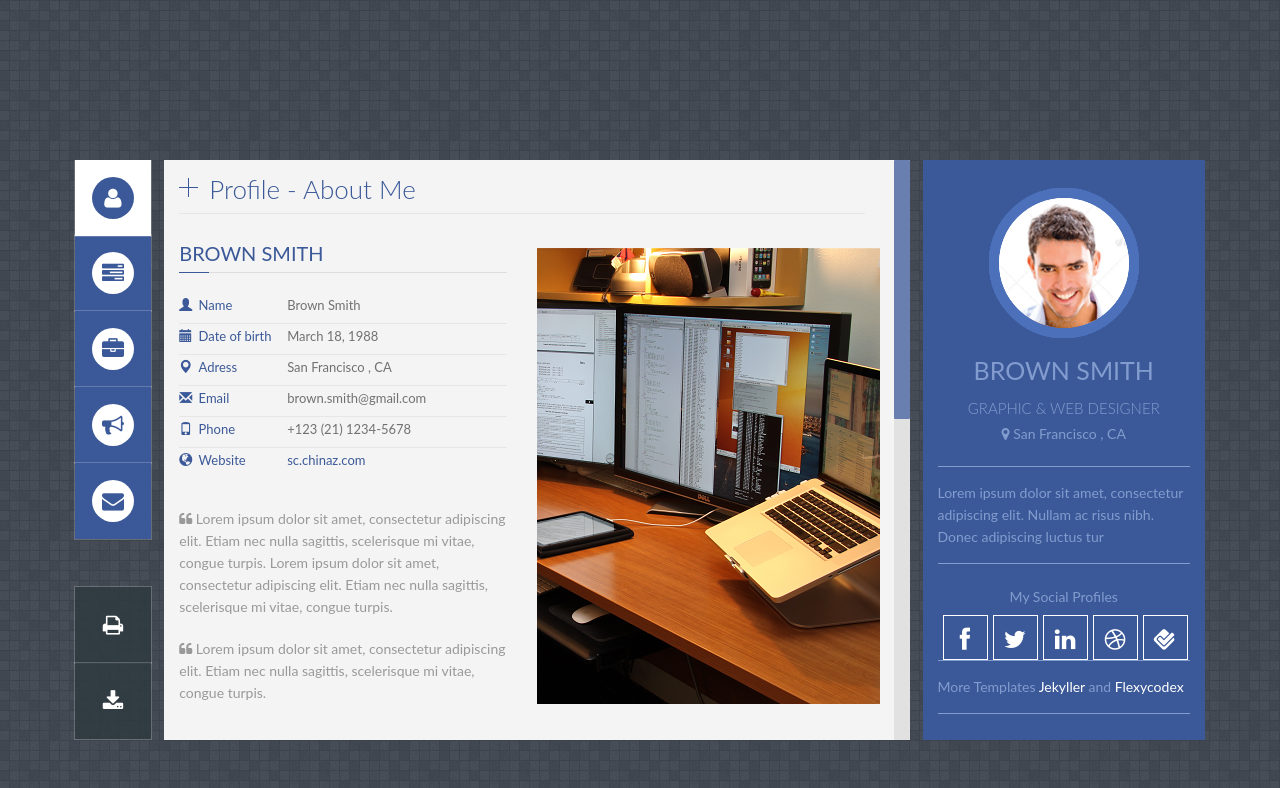
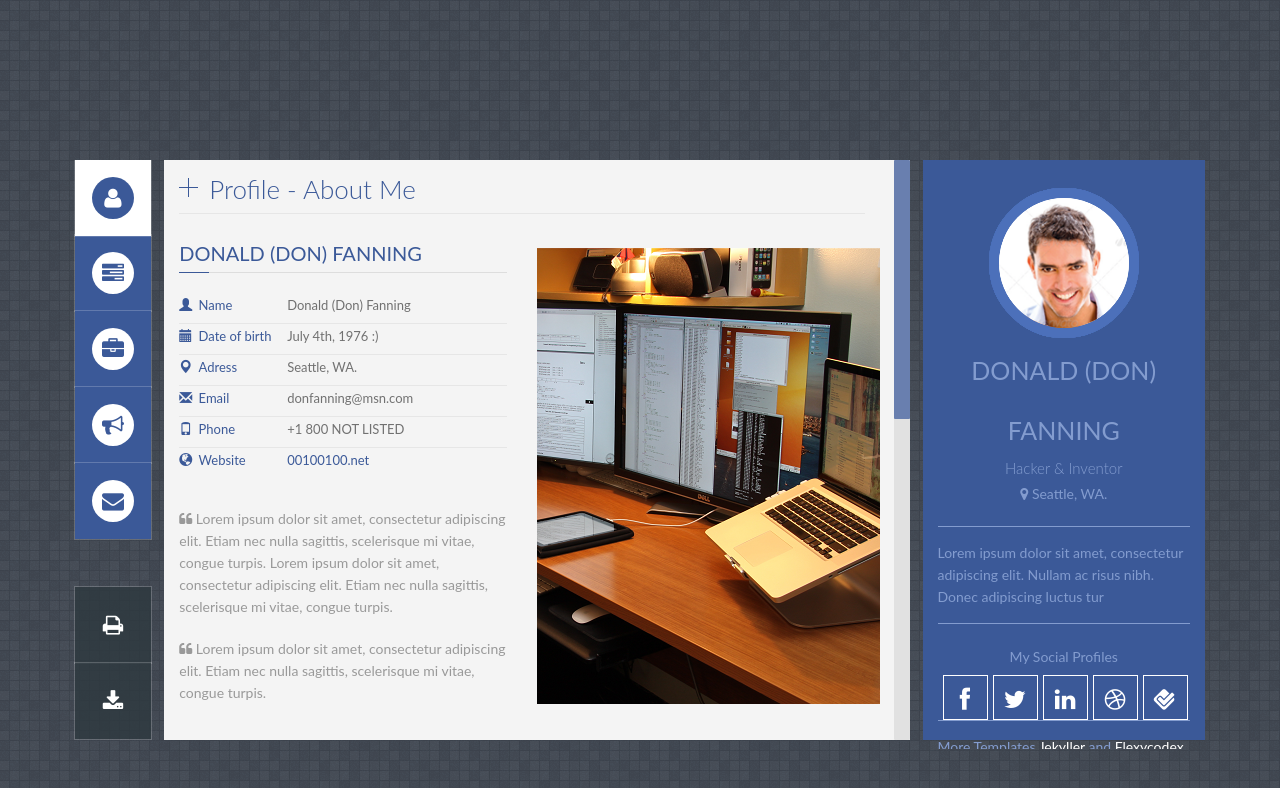
Before and after one commit to donfanning/donfanning.github.io, a Jekyll site: the page built from index.html, in a window 1280 px wide. Shown: the top 788 px of the page. Built offline with Jekyll 4.4.1, drawn with Linux system fonts in a browser that asks for light colours; some web fonts are replaced.

Commit message:
template first customize

```diff
--- a/_config.yml
+++ b/_config.yml
@@ -1,22 +1,20 @@
 
 title: My Resume
-url: 'http://junlulocky.com'
-baseurl: '/PanelCV' #change it according to your repository name
+url: 'https://00100100.net'
+baseurl: '/' #change it according to your repository name
 
 
 
 # Profile information
-yourname: Brown Smith  ## put your name
-title: 'GRAPHIC &amp; WEB DESIGNER'  ## your title
-location: San Francisco , CA
+yourname: Donald (Don) Fanning  ## put your name
+title: 'Hacker & Inventor'  ## your title
+location: Seattle, WA.
 
 
 ## Social Profiles
-facebook: http://www.facebook.com  ## your facebook account url
-twitter: http://www.twitter.com  ## your twitter account url
-linkedin: http://www.linkedin.com  ## your linkedin account url
-dribbble: http://www.dribble.com  ## you dribbble account url
-foursquare: http://www.foursquare.com  ## your foursquare account url
+facebook: http://www.facebook.com/donfanning  ## your facebook account url
+twitter: http://www.twitter.com/don_fanning  ## your twitter account url
+linkedin: http://www.linkedin.com/donfanning  ## your linkedin account url
 
 
 
--- a/_includes/contact.html
+++ b/_includes/contact.html
@@ -22,13 +22,14 @@
                     </div>
 
                     <ul>
-                        <li><span class="span-info"><i class="glyphicon glyphicon-map-marker"></i> Adress:</span> San Francisco , CA.<br /><br /></li>
-                        <li><span class="span-info"><i class="glyphicon glyphicon-envelope"></i> Email:</span> brown.smith@gmail.com</li>
-                        <li><span class="span-info"><i class="glyphicon glyphicon-phone"></i> Phone:</span> +123 456 789 111</li>
-                        <li><span class="span-info"><i class="glyphicon glyphicon-globe"></i> Website:</span> www.brown-smith.com</li>
-                        <li><span class="span-info"><i class="glyphicon glyphicon-comment"></i> Skype:</span> brown-smith-skype</li>
-                        <li><span class="span-info"><i class="glyphicon glyphicon-thumbs-up"></i> G. Drive:</span> brown-s-gm@gmail.com</li>
-                        <li><span class="span-info"><i class="glyphicon glyphicon-unchecked"></i> Skydrive:</span> brown-s-sk@hotmail.com</li>
+                        <li><span class="span-info"><i class="glyphicon glyphicon-map-marker"></i> Adress:</span> Seattle, WA.<br /><br /></li>
+                        <li><span class="span-info"><i class="glyphicon glyphicon-envelope"></i> Email:</span> donfanning@msn.com</li>
+                        <li><span class="span-info"><i class="glyphicon glyphicon-envelope"></i> Email:</span> don@00100100.net</li>
+                        <li><span class="span-info"><i class="glyphicon glyphicon-phone"></i> Phone:</span> +1 800 NOT LISTED</li>
+                        <li><span class="span-info"><i class="glyphicon glyphicon-globe"></i> Website:</span> 00100100.net</li>
+                        <li><span class="span-info"><i class="glyphicon glyphicon-comment"></i> Skype:</span> donfanning@msn.com</li>
+                        <li><span class="span-info"><i class="glyphicon glyphicon-thumbs-up"></i> G. Drive:</span> don@00100100.net</li>
+                        <li><span class="span-info"><i class="glyphicon glyphicon-unchecked"></i> Skydrive:</span> donfanning@msn.com</li>
                     </ul>
                 </div>
                 <!-- /Contact Info -->
@@ -47,8 +48,6 @@
                         <a href="#"><i class="fa fa-facebook"></i></a>
                         <a href="#"><i class="fa fa-twitter"></i></a>
                         <a href="#"><i class="fa fa-linkedin"></i></a>
-                        <a href="#"><i class="fa fa fa-dribbble"></i></a>
-                        <a href="#"><i class="fa fa-foursquare"></i></a>
                         <div class="clear"></div>
                     </div>
 
--- a/_includes/profile.html
+++ b/_includes/profile.html
@@ -8,7 +8,7 @@
 
         <!--About me-->
         <div class="title_content">
-            <div class="text_content">brown smith</div>
+            <div class="text_content">Donald (Don) Fanning</div>
             <div class="clear"></div>
         </div>
 
@@ -17,42 +17,42 @@
             <li>
                 <i class="glyphicon glyphicon-user"></i>
                 <label>Name</label>
-                <span class="value">Brown Smith</span>
+                <span class="value">Donald (Don) Fanning</span>
                 <div class="clear"></div>
             </li>
 
             <li>
                 <i class="glyphicon glyphicon-calendar"></i>
                 <label>Date of birth</label>
-                <span class="value">March 18, 1988</span>
+                <span class="value">July 4th, 1976 :)</span>
                 <div class="clear"></div>
             </li>
 
             <li>
                 <i class="glyphicon glyphicon-map-marker"></i>
                 <label>Adress</label>
-                <span class="value">San Francisco , CA</span>
+                <span class="value">Seattle, WA.</span>
                 <div class="clear"></div>
             </li>
 
             <li>
                 <i class="glyphicon glyphicon-envelope"></i>
                 <label>Email</label>
-                <span class="value">brown.smith@gmail.com</span>
+                <span class="value">donfanning@msn.com</span>
                 <div class="clear"></div>
             </li>
 
             <li>
                 <i class="glyphicon glyphicon-phone"></i>
                 <label>Phone</label>
-                <span class="value">+123 (21) 1234-5678</span>
+                <span class="value">+1 800 NOT LISTED</span>
                 <div class="clear"></div>
             </li>
 
             <li>
                 <i class="glyphicon glyphicon-globe"></i>
                 <label>Website</label>
-                <span class="value"><a href="#" target="_blank">sc.chinaz.com</a></span>
+                <span class="value"><a href="#" target="_blank">00100100.net</a></span>
                 <div class="clear"></div>
             </li>
 
```
